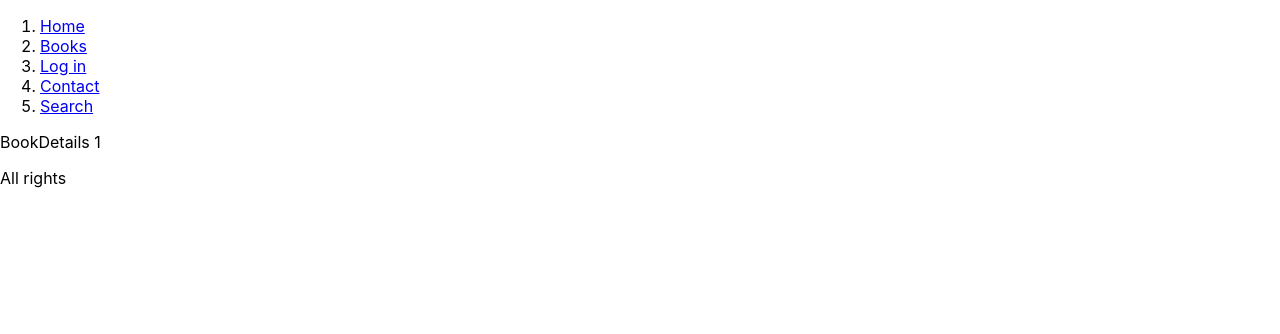
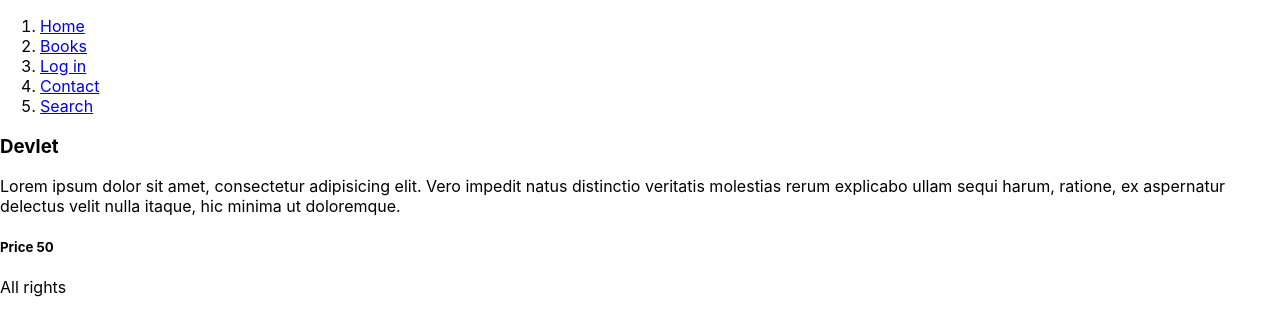
Before and after one commit to zcomert/BtkAkademiDotNetBootCamp, a React (Create React App) app in the folder day-03/bs-store/: page /books/details/1 in a window 1280 px wide. Shown: the top 334 px of the page. Built offline with nearby package versions, Linux system fonts and the light colour scheme; the HTML template or start-up script is replaced by a standard one.

Commit message:
useEffect hook has been done.

```diff
--- a/day-03/bs-store/src/components/book/BookDetails.js
+++ b/day-03/bs-store/src/components/book/BookDetails.js
@@ -1,11 +1,28 @@
-import React from 'react'
-import {useParams} from "react-router-dom"
+import React, { useEffect, useState } from "react";
+import { useParams } from "react-router-dom";
 import data from "../../data";
 
 export default function BookDetails() {
-    const {id} = useParams();
+  const { id } = useParams();
+  const initial = {
+    id: 0,
+    title: "xx",
+    price: 0,
+    summary: "..."
+  }
+  const [book, setBook] = useState(initial);
+
+  useEffect(() => {
+    setBook(data.find((book) => book.id === parseInt(id)) || initial);
+  }, []);
 
   return (
-    <div>BookDetails {id}</div>
-  )
+    <div>
+      <h3>{book.title}</h3>
+      <p>{book.summary}</p>
+      <h5>
+        <b>Price</b> {book.price}
+      </h5>
+    </div>
+  );
 }
```
